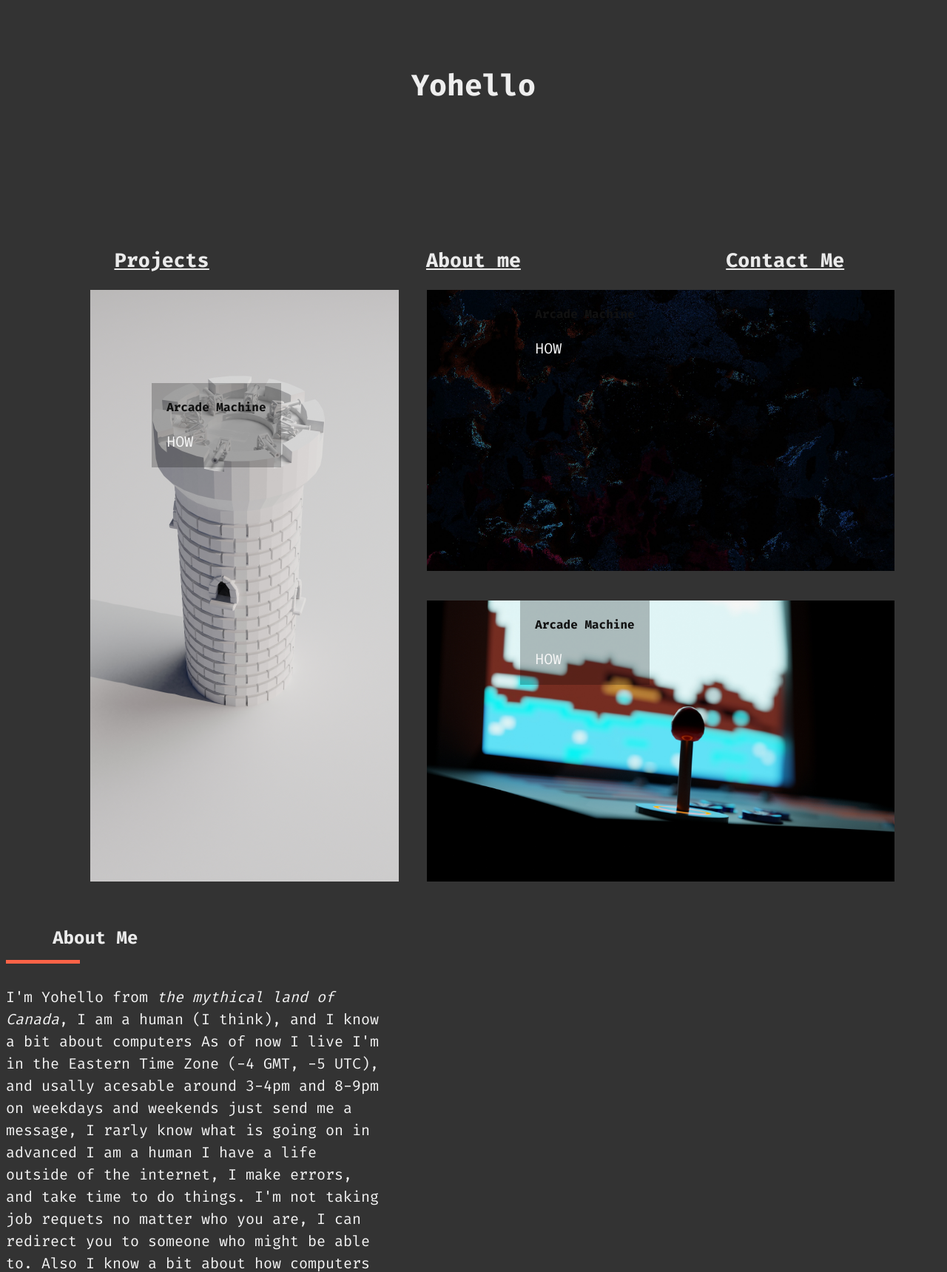
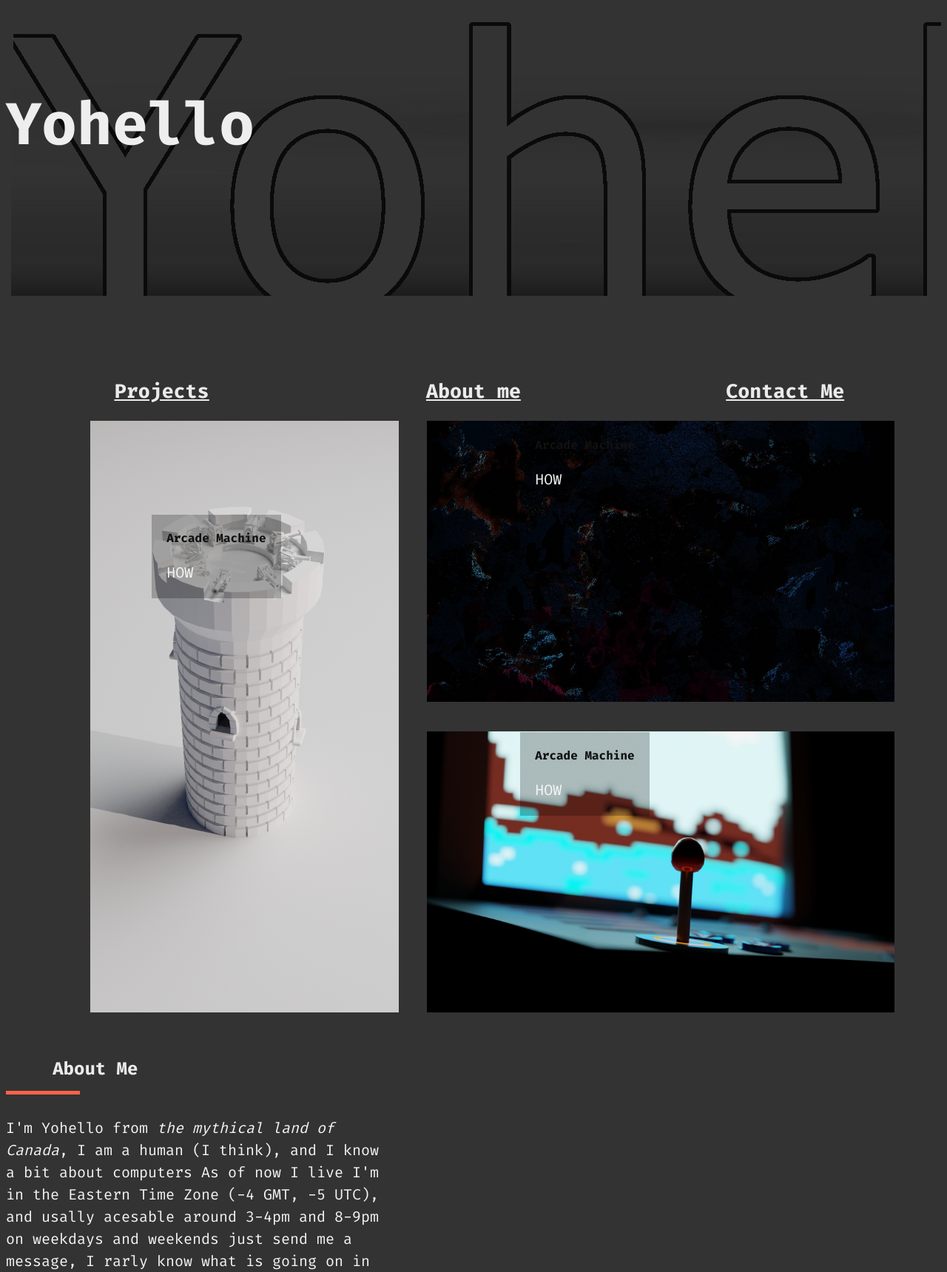
Before and after one commit to Yohello1/Yohello1_web, a PHP site: page /Indexreplace.html in a window 1280 px wide. Shown: the top 1720 px of the page at 74% size. Run offline with PHP 8.4, Linux system fonts and the light colour scheme.

Commit message:
Background image

```diff
--- a/Indexreplace.html
+++ b/Indexreplace.html
@@ -1,10 +1,13 @@
 <head>
+
+    <meta charset="UTF-8">
+
     <title>Yohello</title>
     <link rel="stylesheet" href="indexx.css">
 </head>
 
 <body>
-    <div>
+    <div class="start">
         <br>
         <br>
         <br>
@@ -154,7 +157,6 @@
     <div class="imgvfx">
         <img src="images/code.jpg">
     </div>
-
     <br>
     <br>
     <br>
@@ -166,4 +168,20 @@
     <br>
     <br>
     <br>
+    <div class="nextpoint">
+
+    </div>
+    <br>
+    <div class="Contactinfo">
+        <h3>Contact Information</h3>
+        <div class="rectangle4"></div>
+        <p>Insert Contact information.
+            <br> <br>I will not work for you.<br> This will doubtfully change
+        </p>
+    </div>
+    <div class="nextpoint"></div>
+    <br>
+    <br>
+    <br>
+
 </body>
--- a/indexx.css
+++ b/indexx.css
@@ -12,11 +12,19 @@ a {
     font-family: Firacode;
 }
 
+.start {
+    background-image: url(Images/Yohello.webp);
+    width: 100%;
+    height: 50%;
+    background-position: 0px -100px;
+    background-repeat: no-repeat;
+}
+
 h1 {
     font-family: FiraCode;
     color: #EEEEEE;
-    text-align: center;
-    font-size: 30pt;
+    text-align: left;
+    font-size: 60pt;
     font-family: Firacode;
 }
 
@@ -169,12 +177,6 @@ h3 {
     font-family: Firacode;
 }
 
-img {
-    float: left;
-    width: 50%;
-    height: auto;
-}
-
 .rectangle3 {
     float: right;
     position: relative;
@@ -184,5 +186,25 @@ img {
     background-color: rgb(235, 144, 59);
 }
 
+img {
+    float: left;
+    width: 50%;
+    height: auto;
+}
+
+.Contactinfo {
+    float: left;
+    width: 40%;
+}
+
+h3 {
+    font-family: FiraCode;
+    color: #ebebeb;
+    text-align: left;
+    padding-right: 5%;
+    font-size: 18pt;
+    font-family: Firacode;
+}
+
 
 /* @media only screen and (min-width: 1900px) { */
```
Also changed, not shown: Images/Yohello.webp (added).
